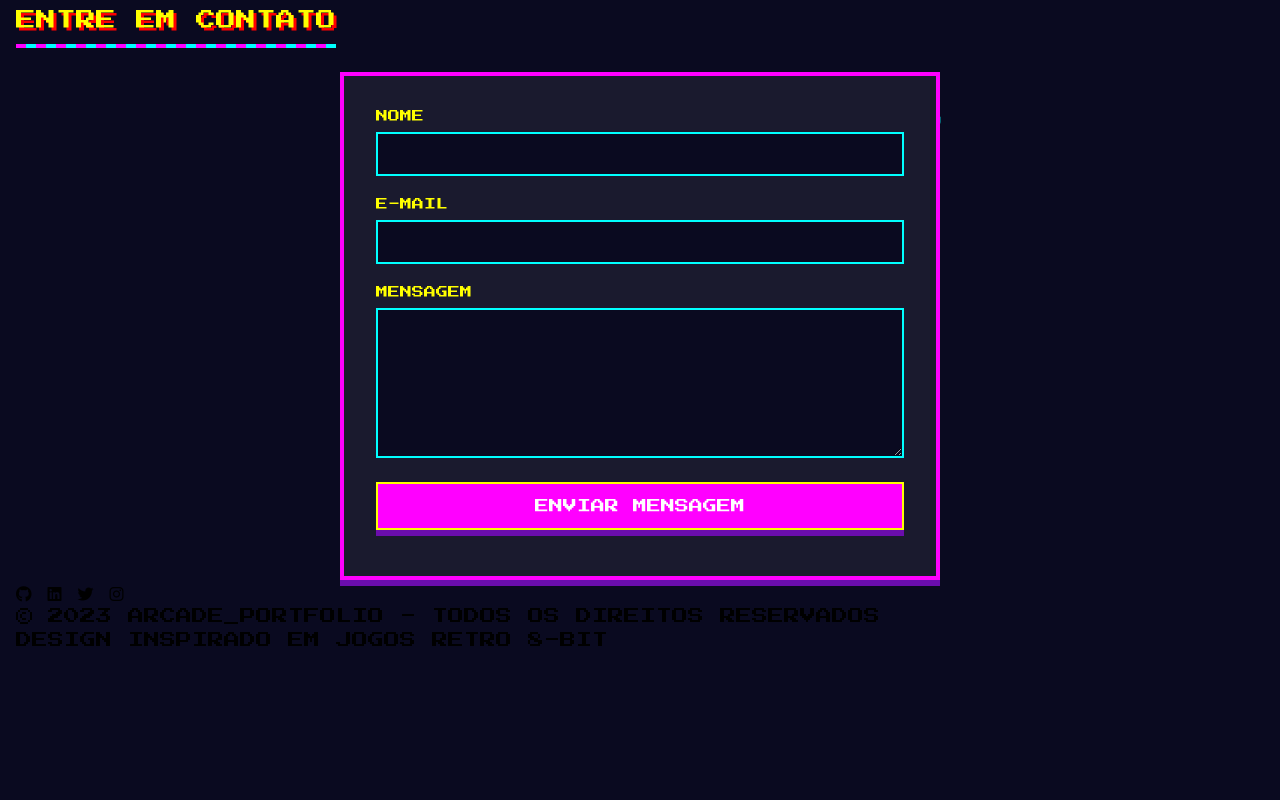
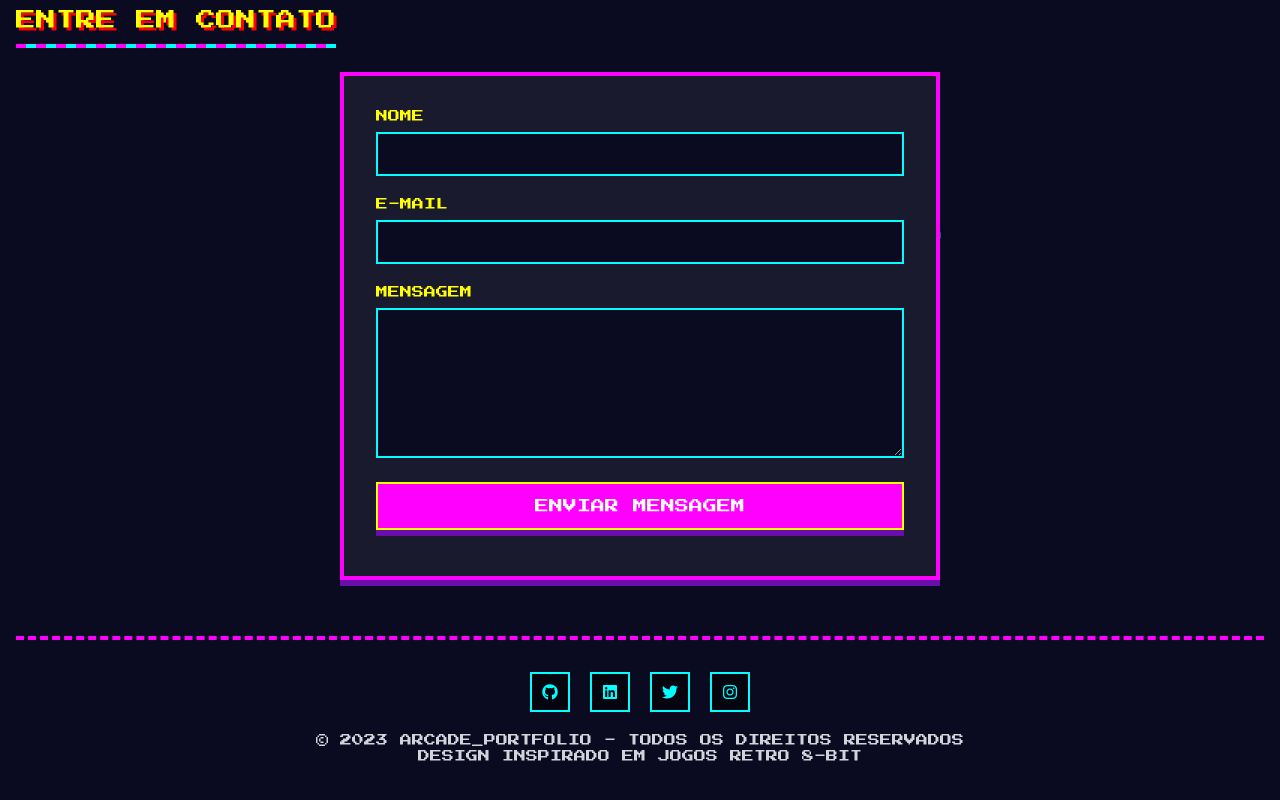
Before and after one commit to migueljrdev/arcade-portifolio, a website: page index.html in a window 1280 px wide. Shown: the part 2076-2876 px from the top of the page. Before the commit the page ends 2744 px from the top, so only its background shows below. Drawn offline with nearby package versions, Linux system fonts and the light colour scheme; files that its build step writes are made by us from their sources.

Commit message:
add estrutura e estilo foote

```diff
--- a/index.html
+++ b/index.html
@@ -151,12 +151,12 @@
             </div>
         </section>
 
-        <footer>
+        <footer class="text-center py-8 border-t-4 border-dashed border-t-roxo-light-color mt-14 text-gray-300 text-xs relative">
             <div class="social-links">
-                <a href="#"><i class="fab fa-github"></i></a>
-                <a href="#"><i class="fab fa-linkedin"></i></a>
-                <a href="#"><i class="fab fa-twitter"></i></a>
-                <a href="#"><i class="fab fa-instagram"></i></a>
+                <a class="social-links-a" href="#"><i class="fab fa-github"></i></a>
+                <a class="social-links-a" href="#"><i class="fab fa-linkedin"></i></a>
+                <a class="social-links-a" href="#"><i class="fab fa-twitter"></i></a>
+                <a class="social-links-a" href="#"><i class="fab fa-instagram"></i></a>
             </div>
             <p>© 2023 ARCADE_PORTFOLIO - TODOS OS DIREITOS RESERVADOS</p>
             <p>DESIGN INSPIRADO EM JOGOS RETRO 8-BIT</p>
--- a/src/styles/input.css
+++ b/src/styles/input.css
@@ -179,6 +179,17 @@
         box-shadow: 0 0 10px #ff00ff;
     }
 
+    .social-links{
+        @apply flex justify-center gap-5 mb-5;
+    }
+    .social-links-a{
+        @apply text-secondary-color text-base transform transition-all duration-300 w-10 h-10 flex items-center justify-center border-2 border-secondary-color bg-black/50;
+    }
+    .social-links-a:hover{
+        @apply text-roxo-light-color border-roxo-light-color scale-[1.2] rotate-[5deg];
+        box-shadow: 0 0 15px #ff00ff;
+    }
+
 }
 
 /*keyframe da animation space-invader*/
```
